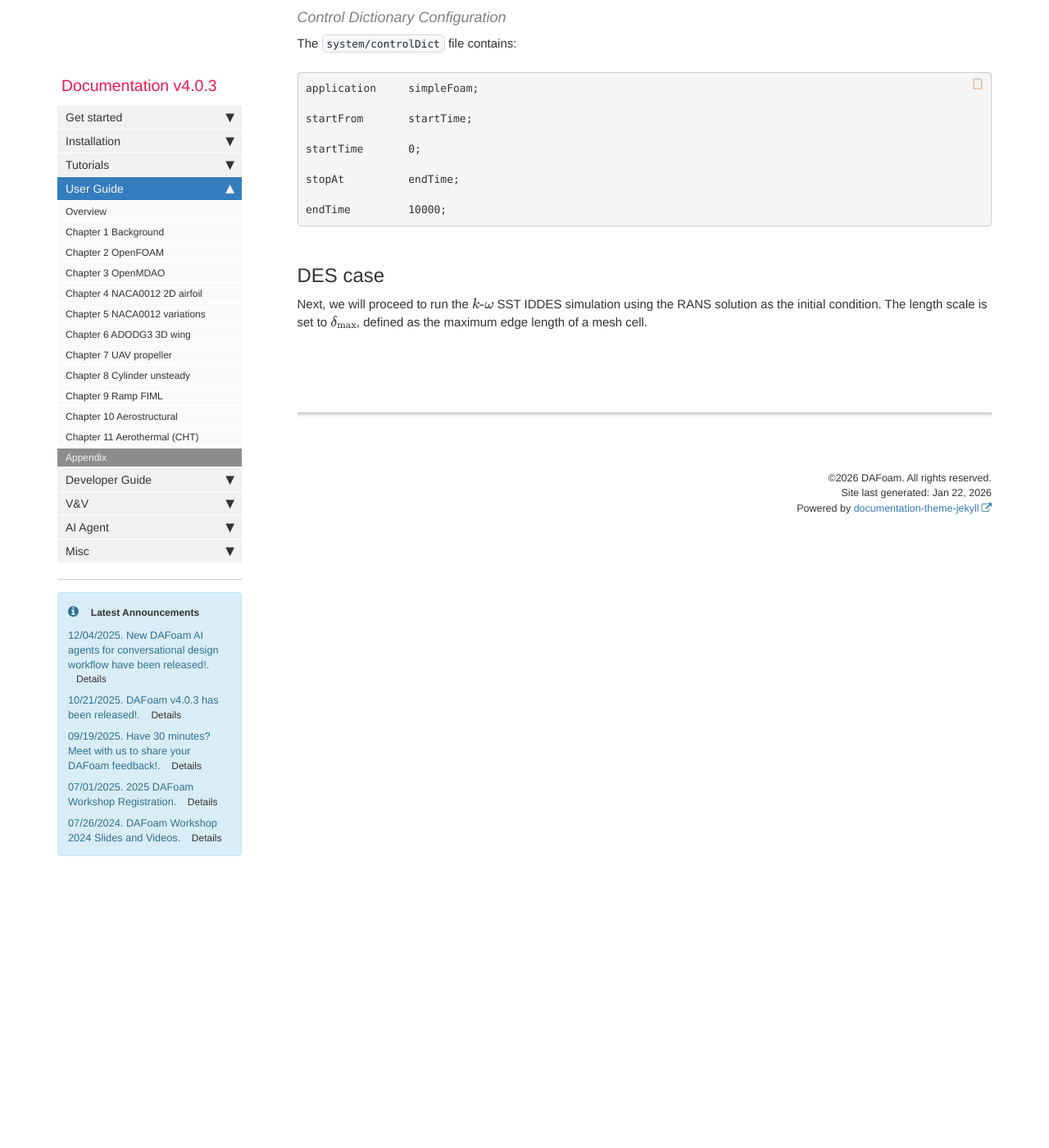
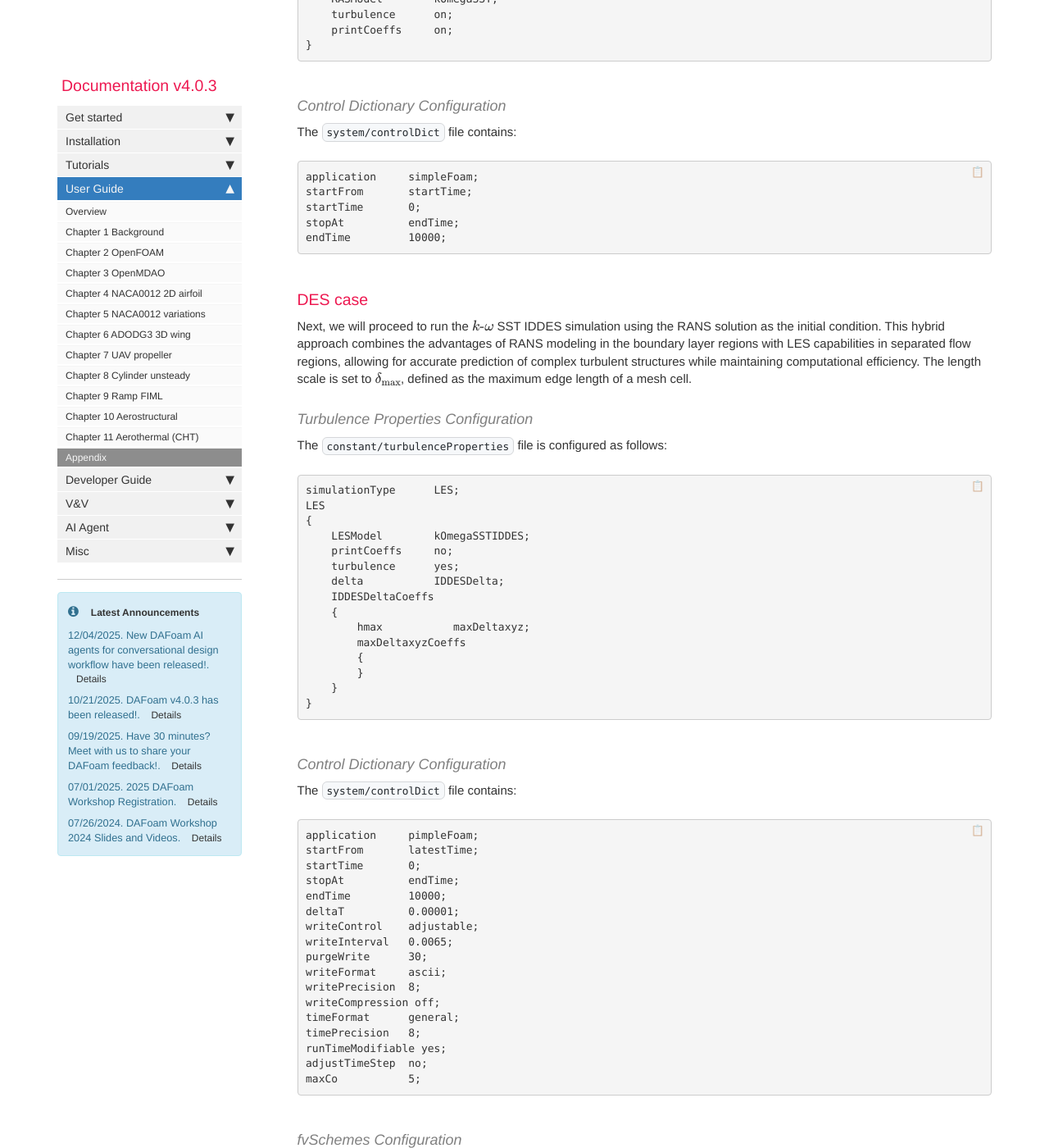
Before and after one commit to DAFoam/DAFoam.github.io, a Jekyll site: the page built from pages/mydoc/mydoc_user_guide_appendix.md, in a window 1280 px wide and 1400 px high, scrolled down 1272 px. Shown: the whole window at 82% size. Built offline with Jekyll 4.4.1, drawn with Linux system fonts in a browser that asks for light colours; comment, search, counter and statistics services are not loaded; some of the changed text lies outside the part shown.

Commit message:
Enhance user guide with DES case configurations
Added detailed configurations for DES case, including turbulence properties, fvSchemes, and fvSolution settings.

````diff
--- a/pages/mydoc/mydoc_user_guide_appendix.md
+++ b/pages/mydoc/mydoc_user_guide_appendix.md
@@ -42,19 +42,168 @@ RAS
 The `system/controlDict` file contains:
 ```foam
 application     simpleFoam;
-
 startFrom       startTime;
-
 startTime       0;
-
 stopAt          endTime;
-
 endTime         10000;
 ```
 
-## DES case
-Next, we will proceed to run the $k\text{-}\omega$ SST IDDES simulation using the RANS solution as the initial condition. The length scale is set to $\delta_\text{max}$, defined as the maximum edge length of a mesh cell.
+### DES case
+Next, we will proceed to run the $k\text{-}\omega$ SST IDDES simulation using the RANS solution as the initial condition. This hybrid approach combines the advantages of RANS modeling in the boundary layer regions with LES capabilities in separated flow regions, allowing for accurate prediction of complex turbulent structures while maintaining computational efficiency. The length scale is set to $\delta_\text{max}$, defined as the maximum edge length of a mesh cell.
+
+#### Turbulence Properties Configuration
+
+The `constant/turbulenceProperties` file is configured as follows:
+```foam
+simulationType      LES;
+LES
+{
+    LESModel        kOmegaSSTIDDES;
+    printCoeffs     no;
+    turbulence      yes;
+    delta           IDDESDelta;
+    IDDESDeltaCoeffs
+    {
+        hmax           maxDeltaxyz;
+        maxDeltaxyzCoeffs
+        {
+        }
+    }
+}
+```
+
+#### Control Dictionary Configuration
+
+The `system/controlDict` file contains:
+```foam
+application     pimpleFoam;
+startFrom       latestTime;
+startTime       0;
+stopAt          endTime;
+endTime         10000;
+deltaT          0.00001;
+writeControl    adjustable;
+writeInterval   0.0065;
+purgeWrite      30;
+writeFormat     ascii;
+writePrecision  8;
+writeCompression off;
+timeFormat      general;
+timePrecision   8;
+runTimeModifiable yes;
+adjustTimeStep  no;
+maxCo           5;
+```
+
+#### fvSchemes Configuration
+
+The `constant/turbulenceProperties` file is configured as follows:
+```foam
+ddtSchemes
+{
+    default         backward;
+}
+gradSchemes
+{
+    default         Gauss linear;
+    grad(p)         Gauss linear;
+}
+divSchemes
+{
+    default         none;
+    div(phi,U)      Gauss DEShybrid
+        linear
+        linearUpwind grad(U)
+        hmax
+        0.65
+        1
+        0.028
+        0
+        1
+        1;
+    div(phi,k)      Gauss limitedLinear 1;
+    div(phi,omega) Gauss limitedLinear 1;
+    div((nuEff*dev2(T(grad(U))))) Gauss linear;
+}
+laplacianSchemes
+{
+    default         Gauss linear corrected;
+}
+interpolationSchemes
+{
+    default         linear;
+}
+snGradSchemes
+{
+    default         corrected;
+}
+wallDist
+{
+    method          meshWave;
+    nRequired       yes;
+}
+```
+
+#### fvSolution Configuration
+
+The `constant/turbulenceProperties` file is configured as follows:
+```foam
+solvers
+{
+    p
+    {
+        solver          GAMG;
+        smoother        DICGaussSeidel;
+        tolerance       1e-06;
+        relTol          0.05;
+    }
+    pFinal
+    {
+        $p;
+        relTol          0;
+    }
+    "(U|k|omega)"
+    {
+        solver          PBiCG;
+        preconditioner  DILU;
+        tolerance       1e-05;
+        relTol          0.1;
+    }
+    "(U|k|omega)Final"
+    {
+        $U;
+        relTol          0;
+    }
+}
+SIMPLE
+{
+    nNonOrthogonalCorrectors 0;
+    pRefCell        0;
+    pRefValue       0;
+}
+PIMPLE
+{
+    nOuterCorrectors 1;
+    nCorrectors      3;
+    nNonOrthogonalCorrectors 1;
+    pRefCell        0;
+    pRefValue       0;
+}
+relaxationFactors
+{
+    fields
+    {
+    }
+    equations
+    {
+        ".*"        1;
+    }
+}
+
+```
+#### Results from IDDES method
 
 
+Fig.1 Grids for the NACA0012 airfoil
 
 {% include links.html %}
````
